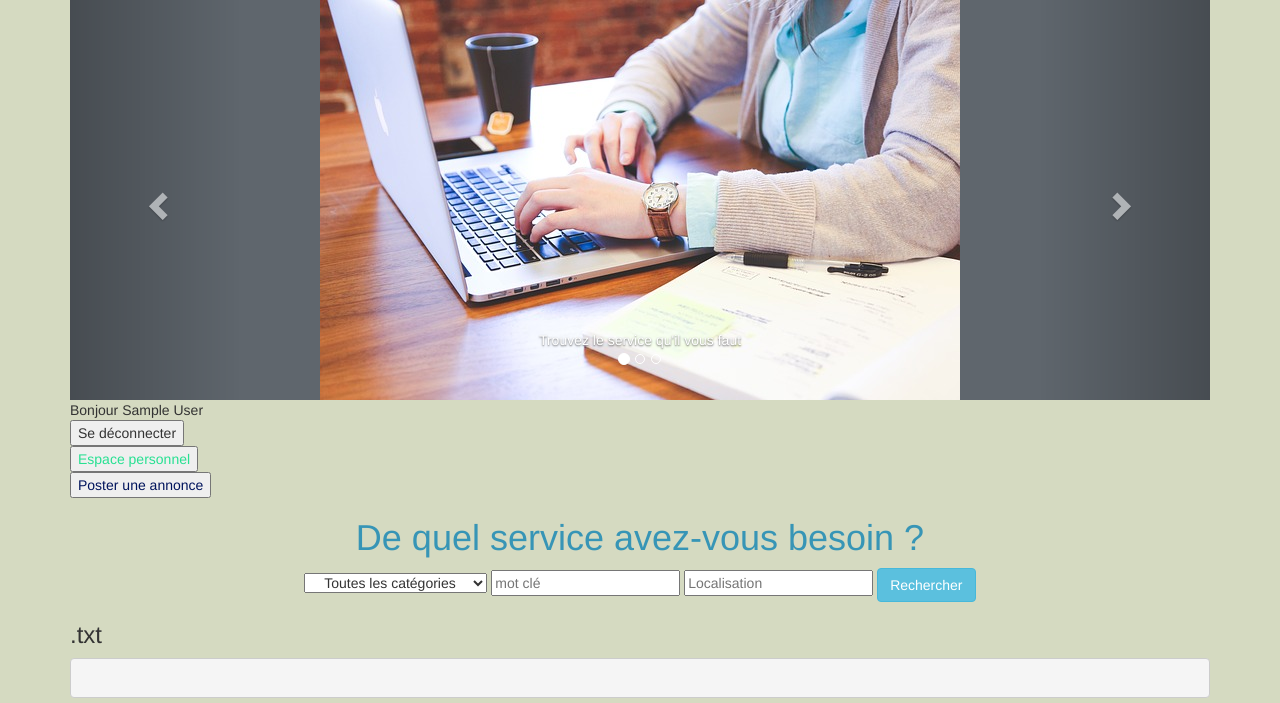
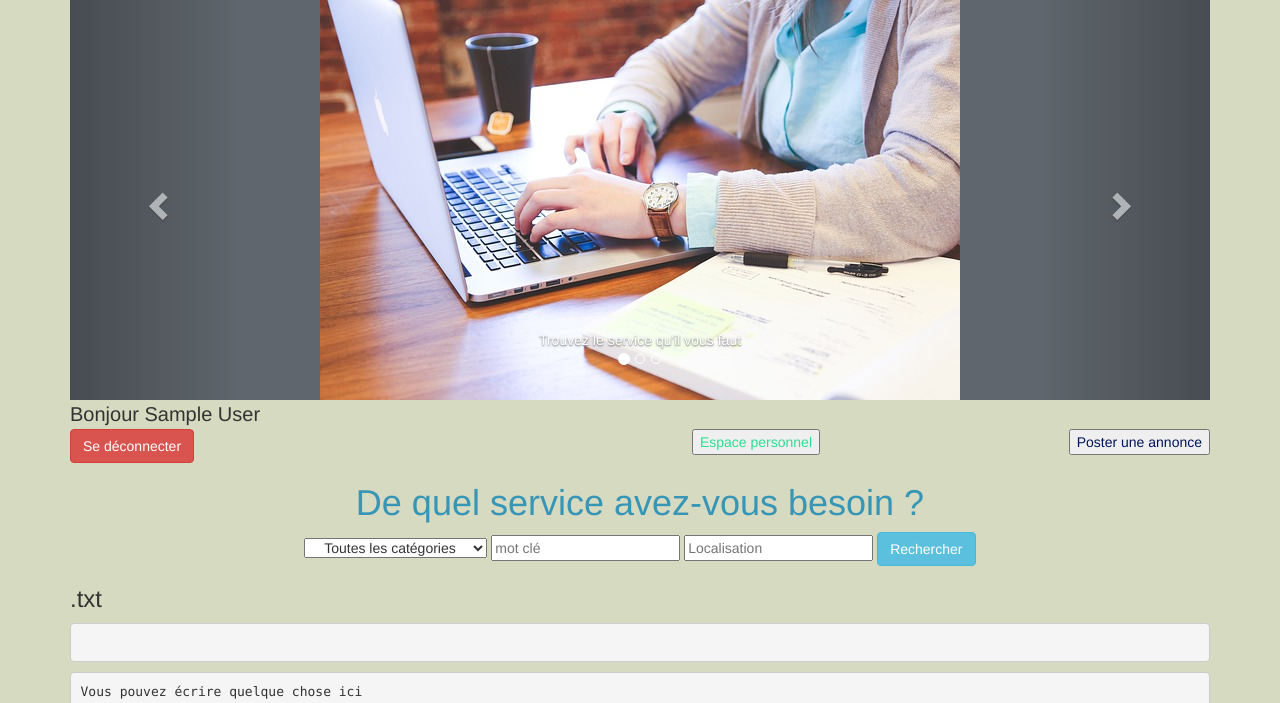
Before and after one commit to megraz/projet-servicesbis, a PHP site: page / in a window 1280 px wide. Shown: the top 703 px of the page. Run offline with PHP 8.4, Linux system fonts and the light colour scheme; the visitor is signed in with stand-in values (Sample User, id 1); some libraries are stand-ins or nearby versions.

Commit message:
boutons index

```diff
--- a/index.php
+++ b/index.php
@@ -95,16 +95,16 @@
                 <a class="btn btn-warning" href="register-form.php">S'inscrire</a>
                 <a class="btn btn-primary" href="post_form.php">Poster une annonce</a>
             </section>
-
-            <?php
-        } else {
-            echo 'Bonjour ' . $_SESSION['nom'];
-            echo '<form action="logout.php" method="POST"><button>Se déconnecter</button></form>';
-            echo '<a href="espaceperso.php"><button style="color:#27e092">Espace personnel</button></a><br/>';
-            echo '<a href="post_form.php"><button style="color:#00145c">Poster une annonce</button></a>';
-        }
-        ?>
-
+            <div class="row">
+                <?php
+            } else {
+                echo '<div class="accueil" style="font-size: 20px">Bonjour ' . $_SESSION['nom'];
+                echo '</div><div class="row"><div class="col-sm-4"><form action="logout.php" method="POST"><button class="btn btn-danger">Se déconnecter</button></form></div>';
+                echo '<div class="col-sm-4" style="text-align:right"><a href="espaceperso.php"><button style="color:#27e092">Espace personnel</button></a><br/></div>';
+                echo '<div class="col-sm-4" style="text-align:right"><a href="post_form.php"><button style="color:#00145c">Poster une annonce</button></a></div></div>';
+            }
+            ?>
+        </div>
         <h1>De quel service avez-vous besoin ?</h1>
         <form class="recherche" method="POST" action="index.php">
             <div class="form-group">
--- a/posts/essai pilule rouge.txt
+++ /dev/null
@@ -1,3 +0,0 @@
-O:4:"Post":8:{s:5:"title";s:18:"essai pilule rouge";s:9:"categorie";s:11:"Information";s:5:"photo";s:5:"a.jpg";s:4:"date";O:8:"DateTime":3:{s:4:"date";s:26:"2017-07-10 22:55:42.000000";s:13:"timezone_type";i:3;s:8:"timezone";s:13:"Europe/Berlin";}s:11:"description";s:219:"On est pas le meilleur quand on le croit, mais quand on le sait.
-Je ne crois pas qu&#39;il faille s&#39;en remettre à l&#39;espoir, conseiller, je crois qu&#39;il faut s&#39;en remettre au temps.
-Suis le lapin blanc.";s:12:"localisation";N;s:5:"price";s:1:"9";s:6:"author";s:9:"wachowski";}
```
Also changed, not shown: create-post.php (+25 -2 lines).
